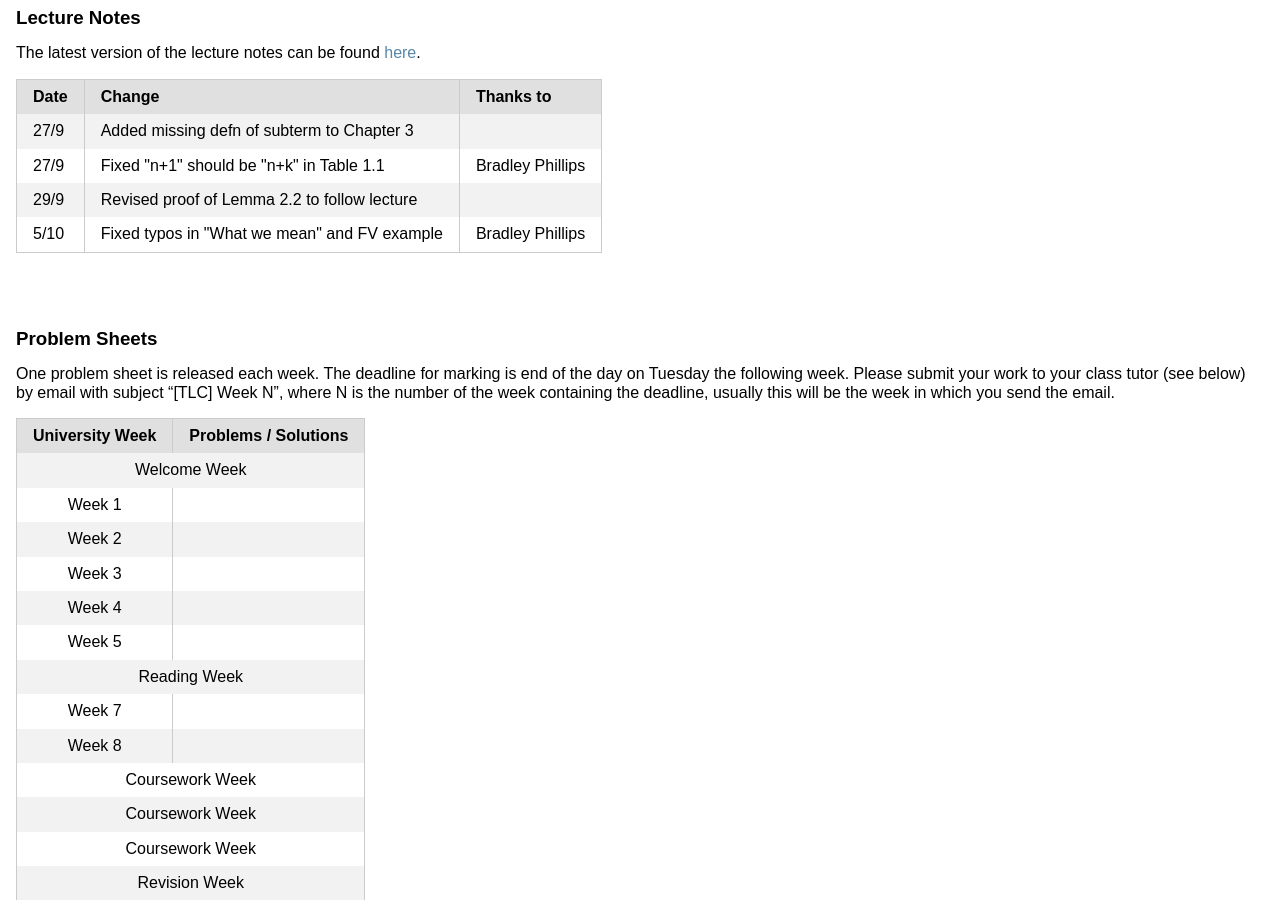
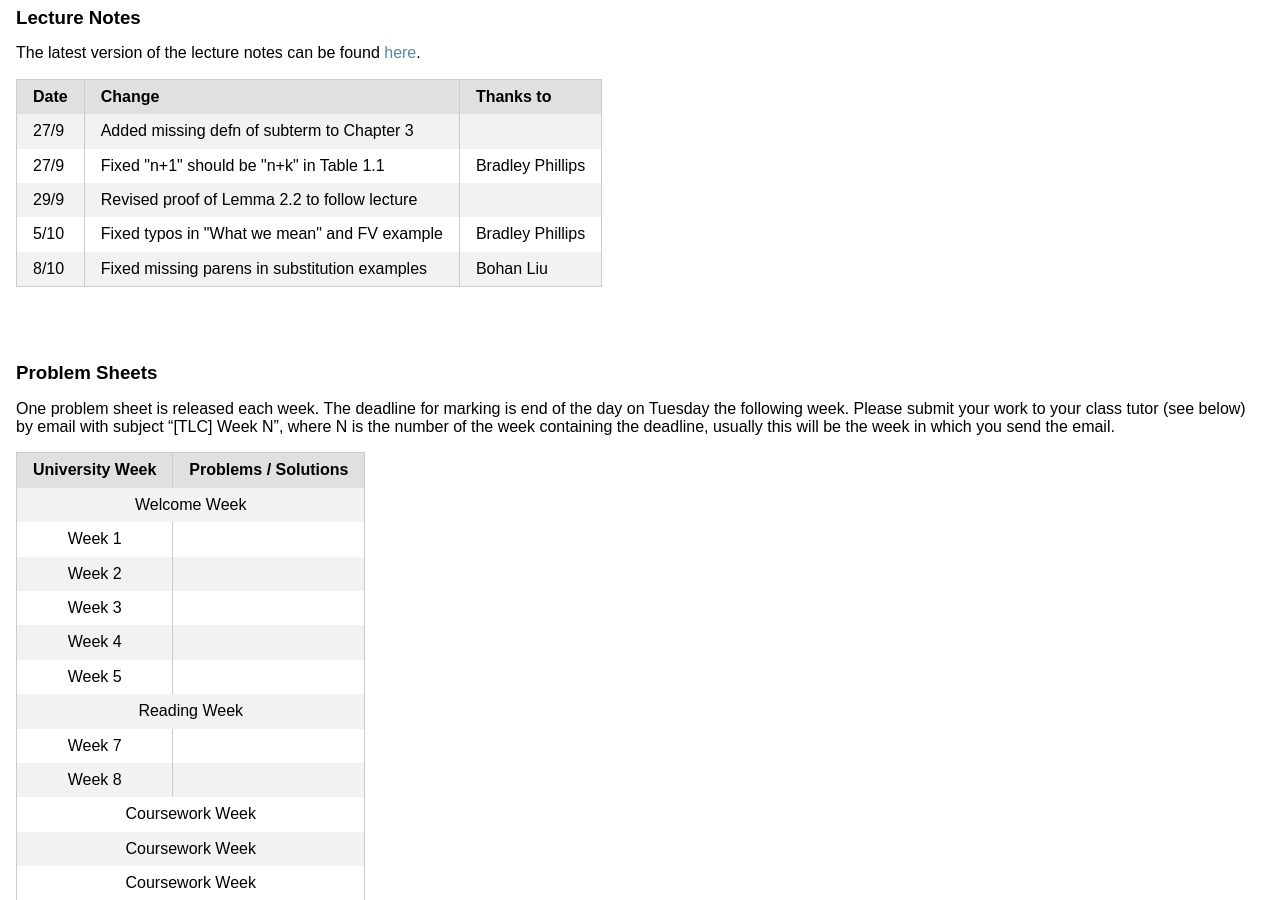
Before and after one commit to uob-coms30040/uob-coms30040.github.io, a Jekyll site: the page built from welcome.md, in a window 1280 px wide and 900 px high, scrolled down 981 px. Built offline with Jekyll 4.4.1, drawn with Linux system fonts in a browser that asks for light colours; nearby versions of some CDN libraries.

Commit message:
update changelog

```diff
--- a/welcome.md
+++ b/welcome.md
@@ -48,6 +48,7 @@ Outside of lectures and classes, if you have any questions about the material, t
   <tr><td>27/9</td><td>Fixed "n+1" should be "n+k" in Table 1.1</td><td>Bradley Phillips</td></tr>
     <tr><td>29/9</td><td>Revised proof of Lemma 2.2 to follow lecture</td><td></td></tr>
     <tr><td>5/10</td><td>Fixed typos in "What we mean" and FV example </td><td>Bradley Phillips</td></tr>
+    <tr><td>8/10</td><td>Fixed missing parens in substitution examples</td><td>Bohan Liu</td></tr>
   </tbody>
   </table>
 
```
